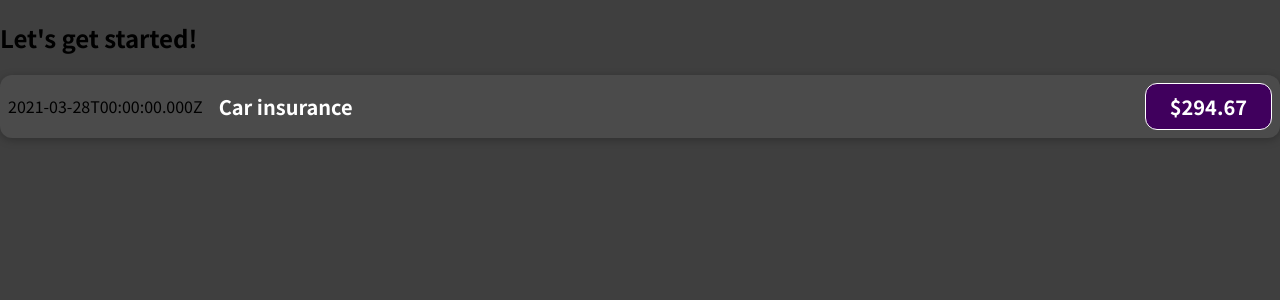
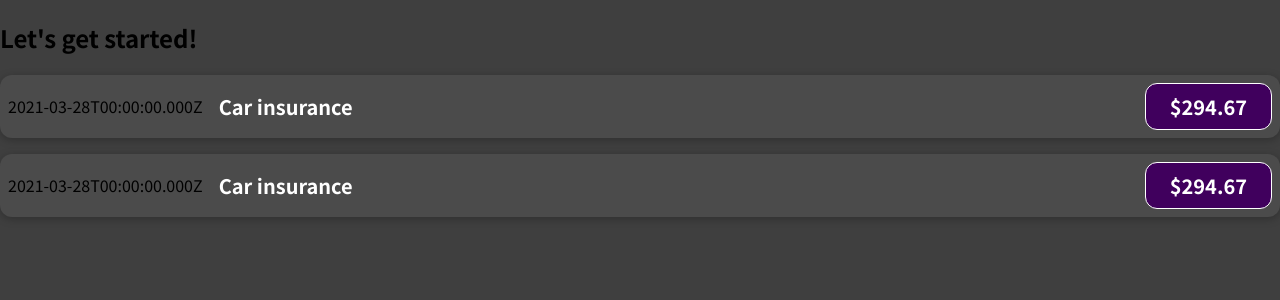
Before and after one commit to devBayo/react-complete-guide, a React (Create React App) app: page / in a window 1280 px wide. Shown: the top 300 px of the page. Built offline with nearby package versions, Linux system fonts and the light colour scheme.

Commit message:
Passing Data via props

```diff
--- a/src/App.js
+++ b/src/App.js
@@ -4,7 +4,16 @@ function App() {
   return (
     <div>
       <h2>Let's get started!</h2>
-      <ExpenseItem />
+      <ExpenseItem
+        amount="239.67"
+        title="Car insurance"
+        date={new Date(2021, 2, 28)}
+      />
+      <ExpenseItem
+        amount="340.23"
+        title="House rent"
+        date={new Date(2019, 4, 15)}
+      />
     </div>
   );
 }
```
